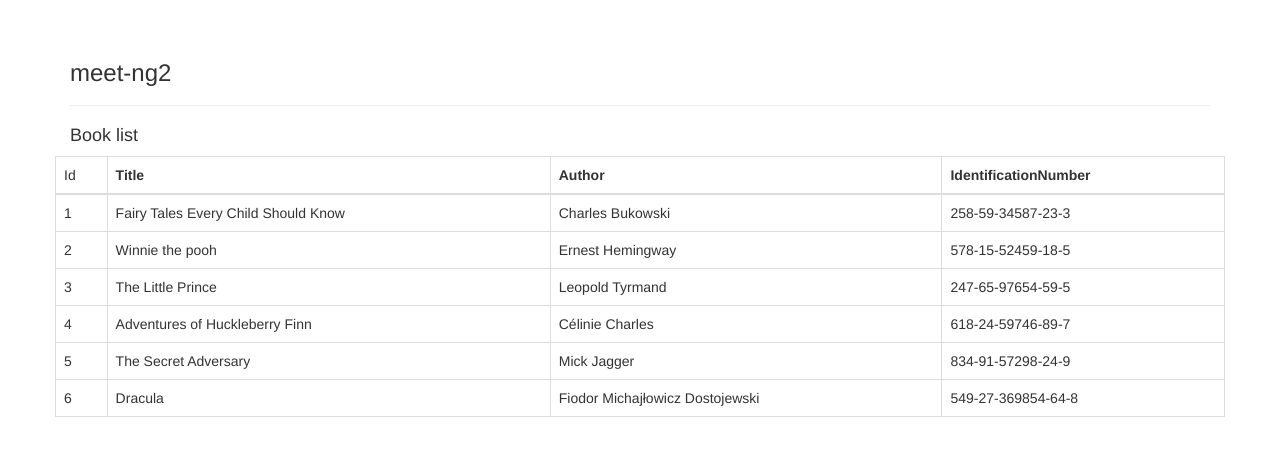
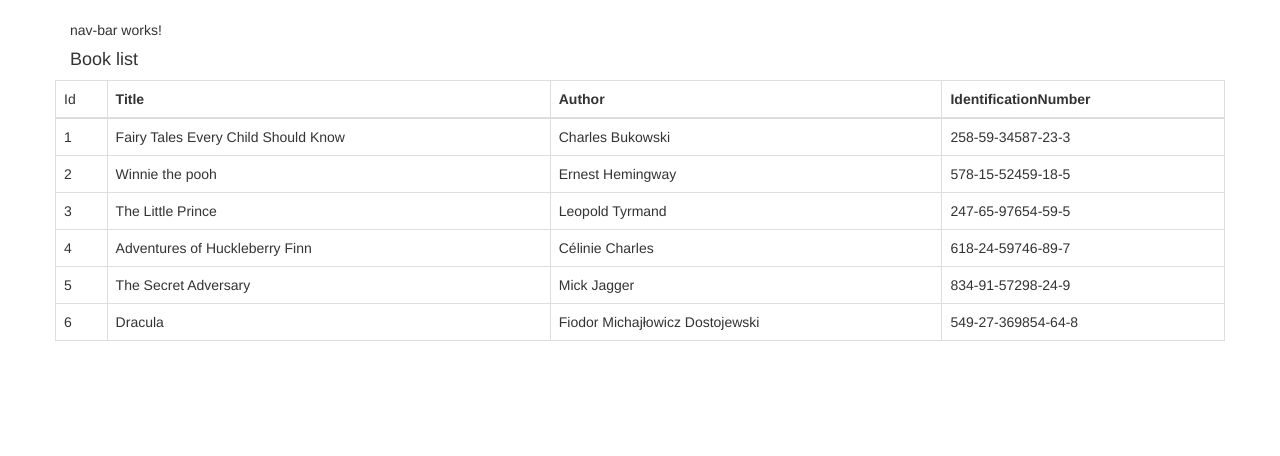
Before and after one commit to ArturJar/library, an Angular app: page /users in a window 1280 px wide. Shown: the top 456 px of the page. Built offline with nearby package versions, Linux system fonts and the light colour scheme.

Commit message:
Add nav-bar component

```diff
--- a/src/app/app.component.html
+++ b/src/app/app.component.html
@@ -1,4 +1,2 @@
-<div class="page-header">
-  <h3>{{title}}</h3>
-</div>
+<app-nav-bar></app-nav-bar>
 <app-book-list></app-book-list>
--- a/src/app/app.module.ts
+++ b/src/app/app.module.ts
@@ -7,10 +7,12 @@
 import { BookModule } from './book/book.module';
 
 import { AppComponent } from './app.component';
+import { NavBarComponent } from './nav-bar/nav-bar.component';
 
 @NgModule({
   declarations: [
     AppComponent,
+    NavBarComponent,
   ],
   imports: [
     BrowserModule,
--- /dev/null
+++ b/src/app/nav-bar/nav-bar.component.html
@@ -0,0 +1,3 @@
+<p>
+  nav-bar works!
+</p>
--- /dev/null
+++ b/src/app/nav-bar/nav-bar.component.ts
@@ -0,0 +1,15 @@
+import { Component, OnInit } from '@angular/core';
+
+@Component({
+  selector: 'app-nav-bar',
+  templateUrl: './nav-bar.component.html',
+  styleUrls: ['./nav-bar.component.css']
+})
+export class NavBarComponent implements OnInit {
+
+  constructor() { }
+
+  ngOnInit() {
+  }
+
+}
```
Also changed, not shown: src/app/nav-bar/nav-bar.component.css (added), 1 other file (tests, documents, lock files or other folders).
